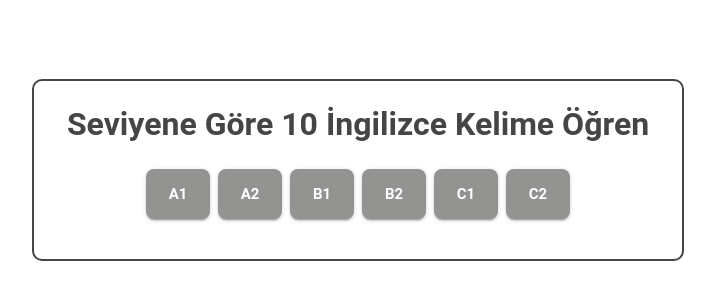
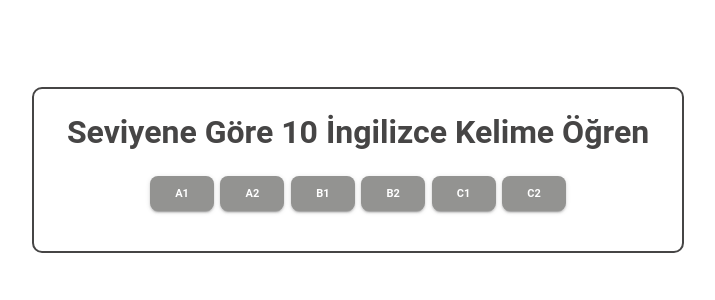
Before and after one commit to zeyra19/Click-Learn, a React (Create React App) app: page / in a window 1280 px wide. Shown: the part 198-498 px from the top of the page, without its empty margins (282-997 px from the left). Built offline with nearby package versions, Linux system fonts and the light colour scheme.

Commit message:
Fix cards

```diff
--- a/src/components/ButtonGroup/ButtonGroup.tsx
+++ b/src/components/ButtonGroup/ButtonGroup.tsx
@@ -23,6 +23,10 @@ const ButtonGroup: React.FC<ButtonGroupProps> = ({ onLevelSelect }) => {
           paddingX: 0.5,
           flexWrap: 'nowrap',
           overflowX: 'auto',
+        },
+        '@media (min-width:900px)': {
+          gap: 0.8,
+          paddingX: 4,
         },
       }}
     >
@@ -60,6 +64,10 @@ const ButtonGroup: React.FC<ButtonGroupProps> = ({ onLevelSelect }) => {
               padding: '4px 4px',
               minWidth: '50px',
             },
+            '@media (min-width:900px)': {
+              fontSize: '11px',
+              padding: '8px 6px',
+            },
           }}
           aria-label={`Select level ${level}`}
         >
```
